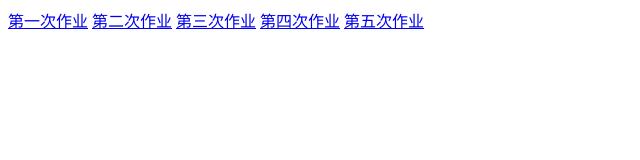
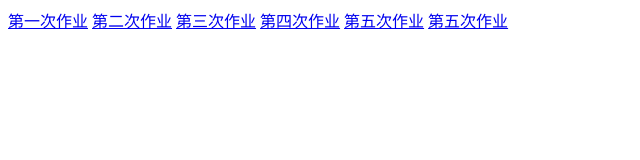
Before and after one commit to sunny-vit/sunny-vit.github.io, a plain HTML site: page index.html in a window 1280 px wide. Shown: the whole page, without its empty margins (0-640 px from the left). Drawn offline with Linux system fonts and the light colour scheme.

Commit message:
Update index.html
Signed-off-by: sunny-vit <95154414+sunny-vit@users.noreply.github.com>

```diff
--- a/index.html
+++ b/index.html
@@ -14,5 +14,6 @@
     <a href="20213570-0927.html">第三次作业</a>
     <a href="20213570+20231011.html">第四次作业</a>
     <a href="20213570+20231020.html">第五次作业</a>
+   <a href="20213570+20231025.html">第五次作业</a>
  </body>
 </html>
```
